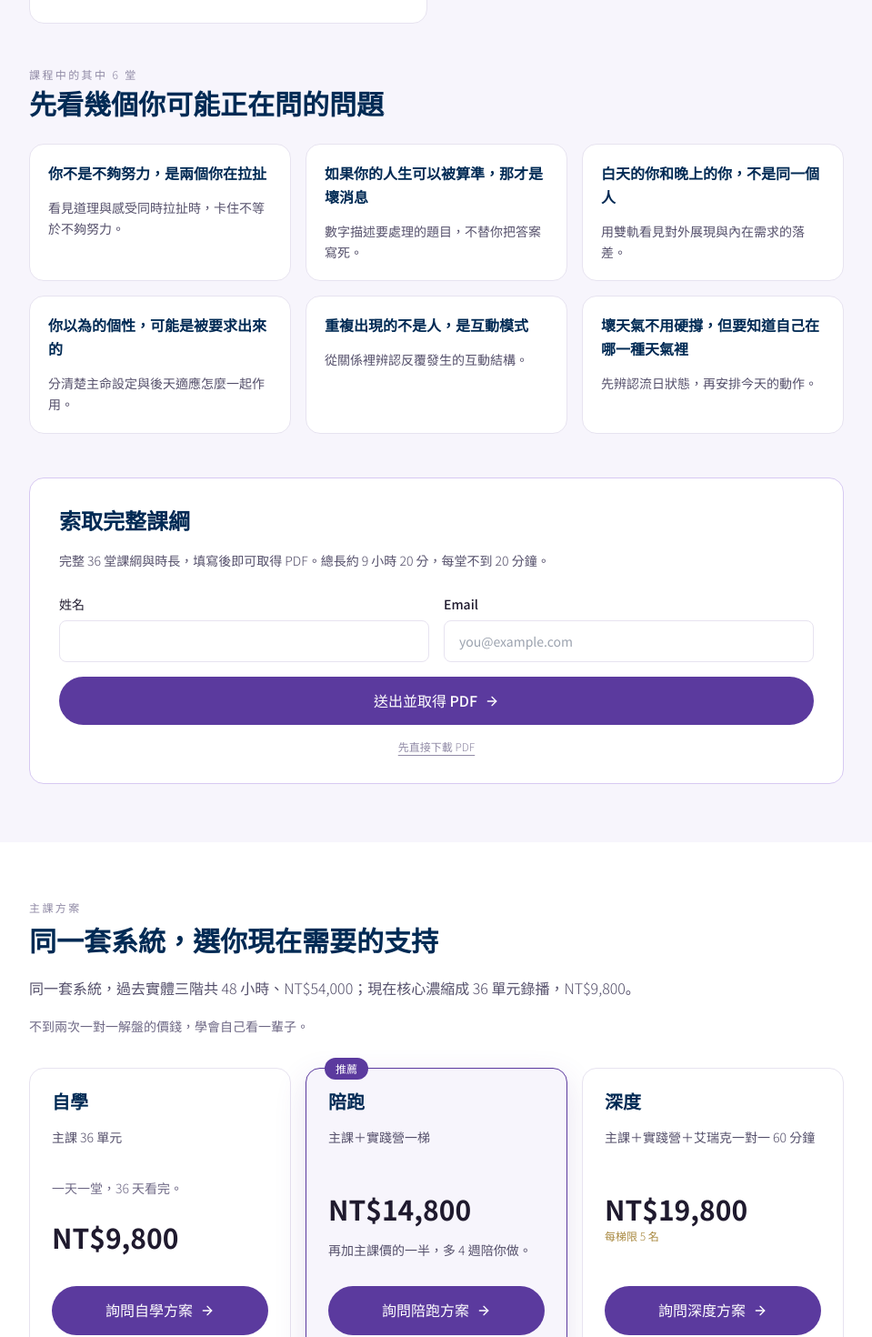
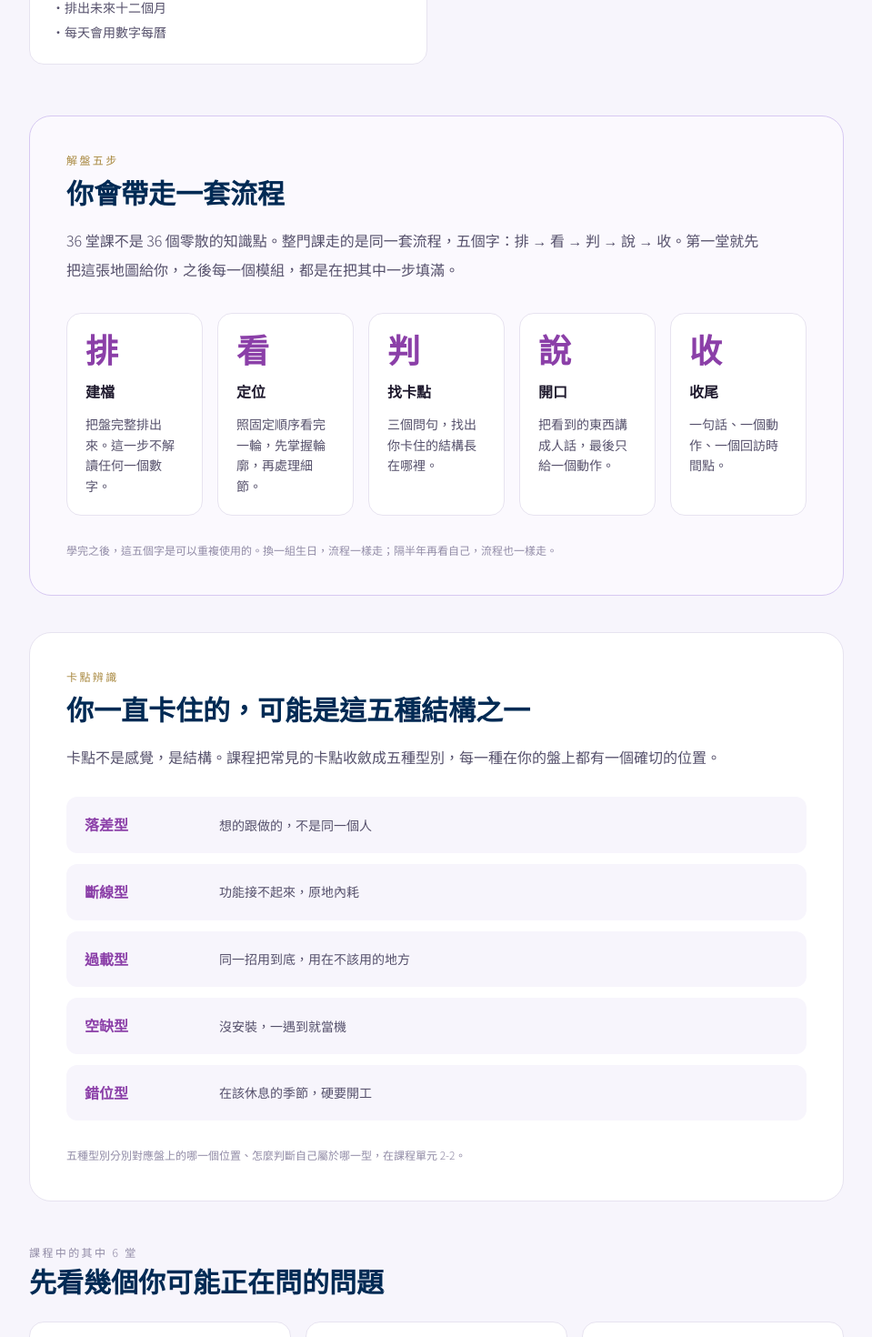
Before and after one commit to kern0907-303/erickfirm-website, a React (Vite) app: page /nas/course in a window 1280 px wide. Shown: the part 2240-3710 px from the top of the page at 91% size, without its empty margins (160-1119 px from the left). Built offline with nearby package versions, Linux system fonts and the light colour scheme; no server answers.

Commit message:
NAS 課程頁：解盤五步與卡點五型上站，PDF 換正式版

```diff
--- a/src/pages/NASConsultant.jsx
+++ b/src/pages/NASConsultant.jsx
@@ -6,7 +6,7 @@ import NASMark from '../components/NASMark';
 import OutlineRequestForm from '../components/OutlineRequestForm';
 
 const WEEKS = [
-  ['1', '讀盤：從自己的盤，到一個你不認識的人', '30 分鐘內講出一個人的主線'],
+  ['1', '讀盤：從自己的盤，到一個你不認識的人（解盤五步的顧問版）', '30 分鐘內講出一個人的主線'],
   ['2', '問診：他說的問題，通常不是真正的問題', '提問，找到真正的卡點'],
   ['3', '說法：同一個結論，七種講法', '依生命功課等級調整說法，並守住語言界線'],
   ['4', '兩個人的盤', '伴侶、親子、合夥的雙人解讀'],
@@ -106,6 +106,7 @@ const NASConsultant = () => (
               </article>
             ))}
           </div>
+          <p className="mt-6 text-xs leading-relaxed text-[#918BA6]">主課教的解盤五步（排 → 看 → 判 → 說 → 收）是自用版，用在自己身上沒有時間壓力。顧問班第 1 週把它換成顧問版：加上時間控制、加上問診、加上依對方狀態分級的說法——同一套骨架，面對陌生人時的走法不一樣。</p>
         </div>
       </section>
 
--- a/src/pages/NASCourse.jsx
+++ b/src/pages/NASCourse.jsx
@@ -19,7 +19,7 @@ const COURSE_MODULES = [
   },
   {
     id: '2', title: '模組二：你卡在哪裡', unitCount: '10 堂', duration: '161 分',
-    description: '當你知道該怎麼做卻仍然做不到，先不要急著責怪自己，回到盤上找出卡點的位置。把反覆出現的人際衝突，從某個人的問題改看成互動模式，理解自己愛人與表達的方式，讓卡住不再只剩下自責。',
+    description: '你不是做不到，是心裡有一塊過不去。這個模組把「我知道該怎麼做卻做不到」拆開來看：你的卡點不是情緒，是結構，而且在盤上有一個確切的位置。課程把常見卡點收斂成五種型別——落差、斷線、過載、空缺、錯位——並教你判斷自己現在最吃力的是哪一型。同時處理原生家庭、感情表達、四階與生命功課等級。',
     takeaways: ['在自己的盤上指出卡點的位置', '看懂自己愛人與表達的方式'],
   },
   {
@@ -51,6 +51,8 @@ const COURSE_FAQS = [
   ['會不會算命？', '不會。課程不預測、不恐嚇，數字描述的是要處理的題目，不替你把答案寫死。'],
   ['退費怎麼辦？', '目前頁面標示退費條款待確認；購買前請先確認正式條款。'],
   ['購買後可以看多久？', '目前頁面未標示觀看期限，正式方案確認後會補上；請以購買時的條款為準。'],
+  ['上完之後，我會有一套可以重複使用的方法嗎？還是只記得一堆名詞？', '會。整門課走的是同一套流程：排 → 看 → 判 → 說 → 收。第一堂就先給你這張地圖，之後每個模組都在把其中一步填滿。到了最後一個模組，你會用這套流程把自己寫成一頁，往後換一組生日、或隔半年再看自己，流程都一樣走。課程另附一張 A4 解盤流程卡，可以列印下來放在桌上。'],
+  ['我已經看過很多生命數字的內容了，這門課有什麼不一樣？', '多數內容停在「這個數字是什麼意思」。這門課的重點在流程與結構——怎麼把一組生日完整排出來、按什麼順序看、怎麼判斷自己卡在哪一種結構、以及怎麼把看到的東西講成可以執行的一個動作。知道數字的意思是材料，能走完流程才是能力。'],
 ];
 
 const COURSE_STRUCTURED_DATA = {
@@ -61,6 +63,7 @@ const COURSE_STRUCTURED_DATA = {
       '@id': 'https://erickfirm.com/nas/course#course',
       name: '人生的出廠設定',
       description: '生命數字 36 堂，看懂你為什麼一直卡在同一個地方',
+      teaches: ['解盤五步（排、看、判、說、收）', '卡點五型辨識', '生命數字三數計算', '雙軌對照', '流年節奏安排'],
       provider: { '@id': 'https://erickfirm.com/#org' },
       instructor: { '@id': 'https://erickfirm.com/#erick' },
       inLanguage: 'zh-TW',
@@ -152,6 +155,49 @@ const NASCourse = () => (
           ))}
         </div>
 
+        <section className="mt-14 rounded-3xl border border-[#D7C9F2] bg-[#FBF9FE] p-7 md:p-10">
+          <p className="mb-3 text-xs tracking-[0.2em] text-[#A8883F]">解盤五步</p>
+          <h2 className="mb-4 text-2xl font-bold md:text-3xl">你會帶走一套流程</h2>
+          <p className="mb-8 max-w-3xl leading-loose text-[#55506B]">36 堂課不是 36 個零散的知識點。整門課走的是同一套流程，五個字：排 → 看 → 判 → 說 → 收。第一堂就先把這張地圖給你，之後每一個模組，都是在把其中一步填滿。</p>
+          <div className="grid gap-4 sm:grid-cols-2 lg:grid-cols-5">
+            {[
+              ['排', '建檔', '把盤完整排出來。這一步不解讀任何一個數字。'],
+              ['看', '定位', '照固定順序看完一輪，先掌握輪廓，再處理細節。'],
+              ['判', '找卡點', '三個問句，找出你卡住的結構長在哪裡。'],
+              ['說', '開口', '把看到的東西講成人話，最後只給一個動作。'],
+              ['收', '收尾', '一句話、一個動作、一個回訪時間點。'],
+            ].map(([step, title, description]) => (
+              <article key={step} className="rounded-2xl border border-[#E7E3F0] bg-white p-5">
+                <p className="text-4xl font-bold leading-none text-[#8B3FA8]">{step}</p>
+                <h3 className="mt-4 font-bold text-[#1F1A2E]">{title}</h3>
+                <p className="mt-2 text-sm leading-relaxed text-[#55506B]">{description}</p>
+              </article>
+            ))}
+          </div>
+          <p className="mt-7 text-xs leading-relaxed text-[#918BA6]">學完之後，這五個字是可以重複使用的。換一組生日，流程一樣走；隔半年再看自己，流程也一樣走。</p>
+        </section>
+
+        <section className="mt-10 rounded-3xl border border-[#E7E3F0] bg-white p-7 md:p-10">
+          <p className="mb-3 text-xs tracking-[0.2em] text-[#A8883F]">卡點辨識</p>
+          <h2 className="mb-4 text-2xl font-bold md:text-3xl">你一直卡住的，可能是這五種結構之一</h2>
+          <p className="mb-7 max-w-3xl leading-loose text-[#55506B]">卡點不是感覺，是結構。課程把常見的卡點收斂成五種型別，每一種在你的盤上都有一個確切的位置。</p>
+          <div className="space-y-3">
+            {[
+              ['落差型', '想的跟做的，不是同一個人'],
+              ['斷線型', '功能接不起來，原地內耗'],
+              ['過載型', '同一招用到底，用在不該用的地方'],
+              ['空缺型', '沒安裝，一遇到就當機'],
+              ['錯位型', '在該休息的季節，硬要開工'],
+            ].map(([type, appearance]) => (
+              <div key={type} className="grid gap-1 rounded-xl bg-[#F7F5FC] px-5 py-4 sm:grid-cols-[9rem_1fr] sm:items-center">
+                <p className="font-bold text-[#8B3FA8]">{type}</p>
+                <p className="text-sm leading-relaxed text-[#55506B]">{appearance}</p>
+              </div>
+            ))}
+          </div>
+          <p className="mt-7 text-xs leading-relaxed text-[#918BA6]">五種型別分別對應盤上的哪一個位置、怎麼判斷自己屬於哪一型，在課程單元 2-2。</p>
+        </section>
+
         <div className="mt-12">
           <p className="mb-2 text-xs tracking-[0.2em] text-[#918BA6]">課程中的其中 6 堂</p>
           <h2 className="mb-6 text-2xl font-bold md:text-3xl">先看幾個你可能正在問的問題</h2>
```
Also changed, not shown: scripts/build-nas-pages.js (+14 -2 lines), public/llms.txt, 2 other files (tests, documents, lock files or other folders).
